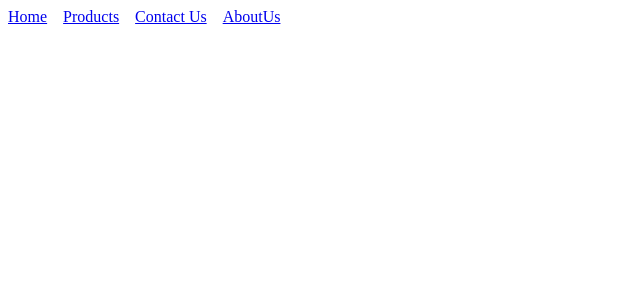
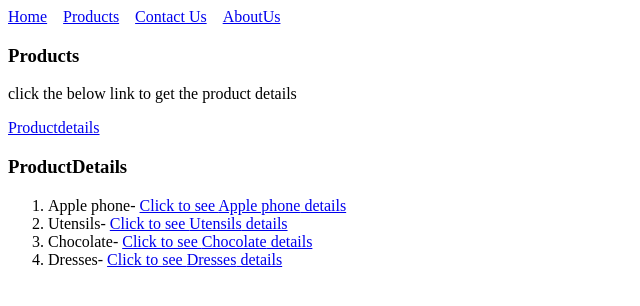
Before and after one commit to divya29113/React-Exercise, a React (Vite) app: page /products/details in a window 1280 px wide. Shown: the top 306 px of the page, without its empty margins (0-640 px from the left). Built offline with nearby package versions, Linux system fonts and the light colour scheme.

Commit message:
Learnt about nested and dynamic routing concept

```diff
--- a/src/App.jsx
+++ b/src/App.jsx
@@ -18,6 +18,8 @@ import Products from "./components/websites/Products";
 import AboutUs from "./components/websites/AboutUs";
 import Contact from "./components/websites/Contact";
 import Navigation from "./components/websites/Navigation";
+import ProductDetails from "./components/websites/ProductDetails";
+import ParticularDetails from "./components/websites/ParticularDetails";
 
 function App() {
   let[showcomponent,setshowcomponent]=useState(false);
@@ -38,7 +40,10 @@ function App() {
     <Navigation />
     <Routes>
       <Route path="/" element={<Home/>} />
-      <Route path="/products" element={<Products />} />
+      <Route path="/products" element={<Products />}>
+        <Route path="details" element={<ProductDetails/>}/>
+        <Route path="details/:productName" element={<ParticularDetails />}/>
+      </Route>
       <Route path="/aboutus" element={<AboutUs/>} />
       <Route path="/contact" element={<Contact/>} />
 
--- /dev/null
+++ b/src/components/websites/ParticularDetails.jsx
@@ -0,0 +1,57 @@
+import { useState } from "react";
+import { useParams } from "react-router-dom";
+
+function ParticularDetails(){
+    const[dummyData,setDummyData]=useState([{
+        productName:"Apple phone",
+        price:"$1550",
+        waranty:"3years",
+        customercare:"234567",
+
+    },
+    {
+        productName:"Utensils",
+        price:"$550",
+        waranty:"2years",
+        customercare:"23456798",
+
+
+    },
+    {
+        productName:"Chocolate",
+        price:"$155",
+        waranty:"6months",
+        customercare:"23456097",
+
+    },
+    {
+        productName:"Dresses",
+        price:"$750",
+        waranty:"unlimited",
+        customercare:"0984567",
+
+    },
+])
+let {productName}=useParams();
+let filteredData=dummyData.filter((product)=>{
+    return product.productName === productName;
+});
+console.log(filteredData);
+      return(
+        <div>
+            {filteredData?.map((product,index)=>{
+                return(
+                    <div key={index}>
+                        <h2>{product.productName}</h2>
+                        <p>Price:{product.price}</p>
+                        <p>Waranty:{product.waranty}</p>
+                        <p>Customercare:{product.customercare}</p>
+
+                    </div>
+
+                );
+            })}
+        </div>
+    )
+}
+export default ParticularDetails;
--- /dev/null
+++ b/src/components/websites/ProductDetails.jsx
@@ -0,0 +1,40 @@
+import React, { useState } from "react";
+import { Link, Outlet } from "react-router-dom";
+function ProductDetails(){
+    const[dummyProduct,setDummyProduct]=useState([
+        {
+            productName:"Apple phone",
+        },
+        {
+            productName:"Utensils",
+        },
+        {
+            productName:"Chocolate",
+        },
+        {
+            productName:"Dresses",
+        },
+    ])
+
+
+
+    return(
+        <div>
+            <h3>ProductDetails</h3>
+            <div>
+                <ol>
+                    {dummyProduct.map((product,index)=>{
+                        return(
+                        <li key={index}>
+                            {product.productName}-{" "}
+                            <Link to={`${product.productName}`}>Click to see {product.productName} details</Link>
+                            </li>
+                            );
+                    })}
+                </ol>
+                <Outlet />
+            </div>
+        </div>
+    )
+}
+export default ProductDetails;
--- a/src/components/websites/Products.jsx
+++ b/src/components/websites/Products.jsx
@@ -1,8 +1,15 @@
-import React from 'react'
+ import React from 'react'
+import { Link, Outlet } from 'react-router-dom'
 
 const Products = () => {
   return (
+    <div>
     <h3>Products</h3>
+    <p>click the below link to get the product details</p>
+    <Link to={"details"}>Productdetails</Link>
+    <Outlet />
+
+    </div>
   )
 }
 
```
